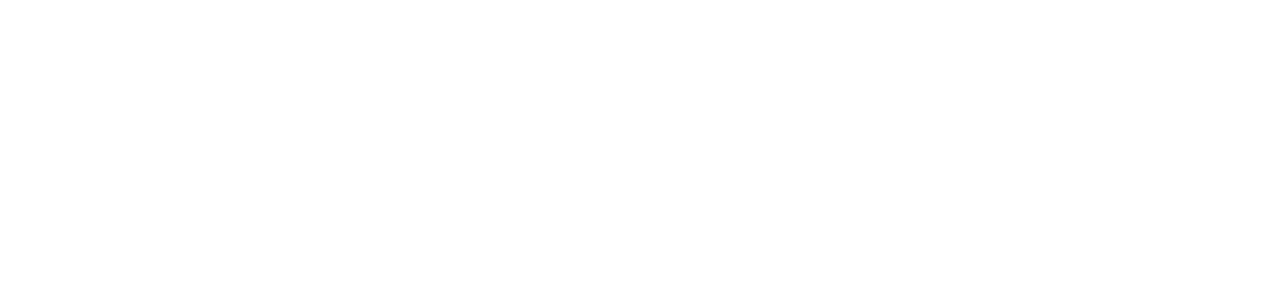
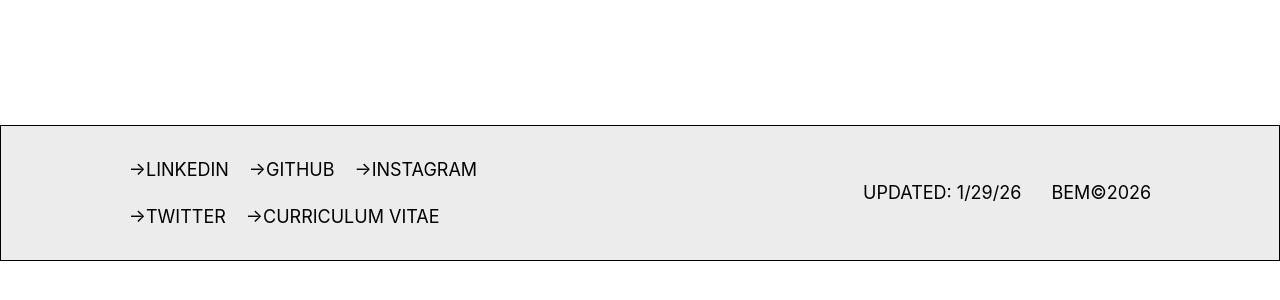
Before and after one commit to bemndy/brandonemartinez.com, a React (Create React App) app: page / in a window 1280 px wide. Shown: the part 1424-1724 px from the top of the page. After the commit the page ends 1685 px from the top, so only its background shows below. Built offline with nearby package versions, Linux system fonts and the light colour scheme.

Commit message:
footer, overlay and preloader changed

```diff
--- a/src/components/footer/footer.css
+++ b/src/components/footer/footer.css
@@ -1,78 +1,54 @@
 .footer-wrapper {
+    margin-top: 20vh;
     position: relative;
     width: 100%;
-    height: 600px;
-    clip-path: polygon(0% 0, 100% 0, 100% 100%, 0 100%);
+    border-width: 1.5px;
+    border-style: solid;
+    background-color: rgb(236, 236, 236);
 }
+
 .footer-container {
+    width: 80%;
     margin: 0 auto;
-    position: fixed;
-    bottom: 0;
-    height: 600px;
-    width: 100%;
-    background-color: rgb(47, 47, 61);
+    display: flex;
+    flex-direction: row;
+    justify-content: space-between;
+    align-items: center;
 }
-.footer-heading {
+
+.social-container {
+    margin: 0;
+    display: flex;
+    flex-direction: row;
+    align-items: flex-start;
+}
+
+.footer-list {
     display: flex;
     flex-wrap: wrap;
-    font-family: var(--font-link);
-    color: rgb(255, 255, 255);
-    font-weight: 500;
+    gap: 20px;
+    list-style: none;
+    padding: 30px 0 30px 0;
+    margin: 0;
+    max-width: calc(3 * (100px + 20px));
 }
 
-.footer-box {
-    margin: 5vh 0 0 3vw;
-    width: 7.5%;
+.footer-links {
+    font-family: var(--font-link);
+    text-transform: uppercase;
+    font-size: 18px;
 }
-.socials {
+
+.credit-container {
+    display: flex;
+    flex-direction: row;
+    gap: 30px;
+    align-items: center;
+    padding: 30px 0 30px 0;
+}
+
+.copyright {
     font-family: var(--font-link);
-    font-size: 16px;
     text-transform: uppercase;
-    font-weight: 500;
-    color: #b0b0b0
+    font-size: 18px;
 }
-.footer-list {
-    padding: 10px 0 0 0;
-    display: flex;
-    list-style: none;
-    flex-direction: column;
-    flex-wrap: wrap;
-    align-items: flex-start;
-}
-.footer-links {
-    padding: 4px 0;
-    font-size: 14px;
-}
-.space {
-    width: 100%;
-    height: 130px;
-}
-.lets-connect {
-    padding: 1.5vw 0 0 3vw;
-    font-size: clamp(180px, 3vw, 40px);
-    font-family: var(--font-header);
-    text-transform: lowercase;
-    color: rgb(255, 255, 255);
-    letter-spacing: 0px;
-    font-weight: 100;
-}
-.cp-update {
-    position: absolute;
-    top: 5vh;
-    right: 3vw;
-    font-family: var(--font-link);
-    font-size: 14px;
-    text-transform: uppercase;
-    color: rgba(255,255,255,0.08);
-    text-align: right;
-}
-.copyright {
-    position: absolute;
-    top: calc(5vh + 20px);
-    right: 3vw;
-    font-family: var(--font-link);
-    font-size: 14px;
-    color: rgba(255,255,255,0.08); /* Very subtle, visually blending with bg */
-    text-transform: uppercase;
-    text-align: right;
-}
--- a/src/components/footer/footer.js
+++ b/src/components/footer/footer.js
@@ -2,21 +2,15 @@
 import './footer.css'
 import { FlipLink } from '../linkwrap/linkwrap'
 
-const lastUpdated = process.env.REACT_APP_VERCEL_GIT_COMMIT_TIMESTAMP
-  ? new Date(process.env.REACT_APP_VERCEL_GIT_COMMIT_TIMESTAMP).toLocaleDateString()
-  : 'Local Development';
-
-
-export function  StickyFooter() {
+export function StickyFooter() {
     return (
-        <div className='footer-wrapper'>
-            <div className='footer-container'>
-                <div className="footer-heading">
-                    <div className="footer-box">
-                        <div className="socials">Socials</div>
+        <div className="footer-wrapper">
+            <div className="footer-container">
+                <div className="social-container">
                     <ul className="footer-list">
                         <li className="footer-links">
                             <FlipLink>
+                            <span>&#x2192;</span>
                             <a
                             href="https://www.linkedin.com/in/brandon-emart/"
                             target="_blank"
@@ -28,6 +22,7 @@
                         </li>
                         <li className="footer-links">
                             <FlipLink>
+                            <span>&#x2192;</span>
                             <a
                             href="https://github.com/bemndy/"
                             target="_blank"
@@ -39,6 +34,7 @@
                         </li>
                         <li className="footer-links">
                             <FlipLink>
+                            <span>&#x2192;</span>
                             <a
                             href="https://www.instagram.com/brandn.martinez/"
                             target="_blank"
@@ -50,6 +46,7 @@
                         </li>
                         <li className="footer-links">
                             <FlipLink>
+                            <span>&#x2192;</span>
                             <a
                             href="https://twitter.com"
                             target="_blank"
@@ -61,6 +58,7 @@
                         </li>
                         <li className="footer-links">
                             <FlipLink>
+                            <span>&#x2192;</span>
                             <a
                             href="/resume.pdf"
                             target="_blank"
@@ -71,21 +69,8 @@
                         </li>
                     </ul>
                 </div>
-                    <div className="footer-box">
-                        <div className="socials">Contact Me</div>
-                            <ul className="footer-list">
-                                <li className="footer-links">
-                                    <a
-                                    href="mailto:brandonprvbox@gmail.com">
-                                    <FlipLink>brandonprvbox@gmail.com</FlipLink>
-                                    </a>
-                                    </li>
-                                <li className="footer-links"><FlipLink>+1 856 562 3514</FlipLink></li>
-                            </ul>
-                        </div>
-                    <div className='space'></div>
-                    <div className="lets-connect">Let's Connect</div>
-                    <div className="cp-update">LAST UPDATED: {lastUpdated}</div>
+                <div className="credit-container">
+                    <div className="copyright">updated: 1/29/26</div>
                     <div className="copyright">bem&copy;2026</div>
                 </div>
             </div>
--- /dev/null
+++ b/src/components/footer/footer.old.css
@@ -0,0 +1,78 @@
+.footer-wrapper {
+    position: relative;
+    width: 100%;
+    height: 600px;
+    clip-path: polygon(0% 0, 100% 0, 100% 100%, 0 100%);
+}
+.footer-container {
+    margin: 0 auto;
+    position: fixed;
+    bottom: 0;
+    height: 600px;
+    width: 100%;
+    background-color: rgb(47, 47, 61);
+}
+.footer-heading {
+    display: flex;
+    flex-wrap: wrap;
+    font-family: var(--font-link);
+    color: rgb(255, 255, 255);
+    font-weight: 500;
+}
+
+.footer-box {
+    margin: 5vh 0 0 3vw;
+    width: 7.5%;
+}
+.socials {
+    font-family: var(--font-link);
+    font-size: 16px;
+    text-transform: uppercase;
+    font-weight: 500;
+    color: #b0b0b0
+}
+.footer-list {
+    padding: 10px 0 0 0;
+    display: flex;
+    list-style: none;
+    flex-direction: column;
+    flex-wrap: wrap;
+    align-items: flex-start;
+}
+.footer-links {
+    padding: 4px 0;
+    font-size: 14px;
+}
+.space {
+    width: 100%;
+    height: 130px;
+}
+.lets-connect {
+    padding: 1.5vw 0 0 3vw;
+    font-size: clamp(180px, 3vw, 40px);
+    font-family: var(--font-header);
+    text-transform: lowercase;
+    color: rgb(255, 255, 255);
+    letter-spacing: 0px;
+    font-weight: 100;
+}
+.cp-update {
+    position: absolute;
+    top: 5vh;
+    right: 3vw;
+    font-family: var(--font-link);
+    font-size: 14px;
+    text-transform: uppercase;
+    color: rgba(255,255,255,0.08);
+    text-align: right;
+}
+.copyright {
+    position: absolute;
+    top: calc(5vh + 20px);
+    right: 3vw;
+    font-family: var(--font-link);
+    font-size: 14px;
+    color: rgba(255,255,255,0.08); /* Very subtle, visually blending with bg */
+    text-transform: uppercase;
+    text-align: right;
+}
--- a/src/components/overlay/overlay.css
+++ b/src/components/overlay/overlay.css
@@ -6,7 +6,7 @@
     height: 100vh;
     z-index: 3;
     align-items: center;
-    justify-content: space-evenly;
+    justify-content: center;
     flex-wrap: wrap;
     background-color: black;
     overflow: hidden;
@@ -14,7 +14,7 @@
 .texts-container {
     display: flex;
     opacity: 1;
-    animation: fadeinout 3s forwards;
+    animation: fadeinout 3.5s forwards;
     font-family: var(--font-body);
     font-size: clamp(16px, 5vw, 32px);
     font-weight: 300;
--- a/src/components/overlay/overlay.js
+++ b/src/components/overlay/overlay.js
@@ -11,9 +11,10 @@
 
   return (
     <div className="preloader">
-      <div className="texts-container"><span>Think.</span></div>
-      <div className="texts-container"><span>Design.</span></div>
-      <div className="texts-container"><span>Develop.</span></div>
+      <div className="texts-container"><span>Building</span></div>
+      <div className="texts-container"><span>.</span></div>
+      <div className="texts-container"><span>.</span></div>
+      <div className="texts-container"><span>.</span></div>
     </div>
   );
 };
--- a/src/components/preloader/preloader.js
+++ b/src/components/preloader/preloader.js
@@ -17,7 +17,7 @@
       ease: "expo.easeOut",
     })
     .to(".shapes .main-circle", {
-      duration: 2,
+      duration: 3,
       x: 0,
       y: 0,
       ease: "expo.easeOut",
@@ -66,7 +66,7 @@
 export const preLoaderAnim = () => {
   return new Promise((resolve) => {
     const tl = gsap.timeline({
-      timeScale: 2.5, // ✅ Speeds up the whole sequence
+      timeScale: 2.5, // Speeds up the whole sequence
       onComplete: resolve,
     });
 
@@ -89,7 +89,7 @@
         delay: 0.3,
         y: 50,
         skewY: 10,
-        stagger: 0.25,
+        stagger: 0.3,
         ease: "Power3.easeOut",
       })
       .to(".texts-container span", {
```
Also changed, not shown: src/components/footer/footer.old.js (added, +96 -0 lines). Lines whose indentation alone changed are shown as unchanged.
